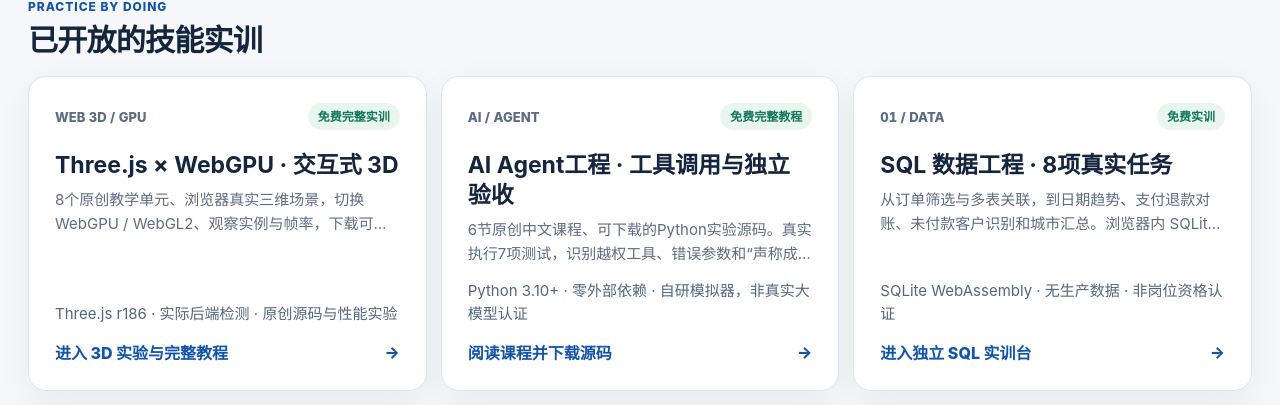
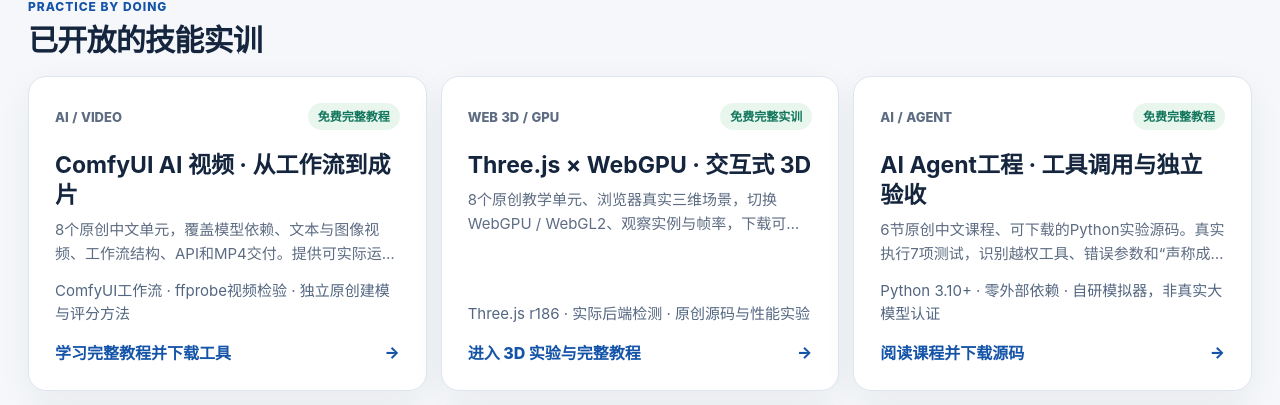
Before and after one commit to star8592/Kangaroo-Practice-Simulator, a Next.js app: page /skill-labs in a window 1280 px wide. Shown: the part 371-776 px from the top of the page. Built offline with nearby package versions, Linux system fonts and the light colour scheme; no server answers.

Commit message:
feat(comfy): surface original AI video course in skills hub

```diff
--- a/src/app/skill-labs/page.tsx
+++ b/src/app/skill-labs/page.tsx
@@ -16,6 +16,14 @@ export default function SkillLabsHome(){
    </header>
    <div className={styles.sectionHeading}><div><span className={styles.eyebrowDark}>PRACTICE BY DOING</span><h2>已开放的技能实训</h2></div></div>
    <div className={styles.grid}>
+   <article className={styles.tile}>
+    <div className={styles.tileTop}><span className={styles.tileNumber}>AI / VIDEO</span><span className={styles.previewBadge}>免费完整教程</span></div>
+    <h3>ComfyUI AI 视频 · 从工作流到成片</h3>
+    <p>8个原创中文单元，覆盖模型依赖、文本与图像视频、工作流结构、API和MP4交付。提供可实际运行的Python检查器，核实节点、模型及真实视频文件。</p>
+    <div className={styles.tileInfo}>ComfyUI工作流 · ffprobe视频检验 · 独立原创建模与评分方法</div>
+    <Link className={styles.tileLink} href="/skill-labs/comfy-video">学习完整教程并下载工具 <span aria-hidden="true">→</span></Link>
+   </article>
+
    <article className={styles.tile}>
     <div className={styles.tileTop}><span className={styles.tileNumber}>WEB 3D / GPU</span><span className={styles.previewBadge}>免费完整实训</span></div>
     <h3>Three.js × WebGPU · 交互式 3D</h3>
```
